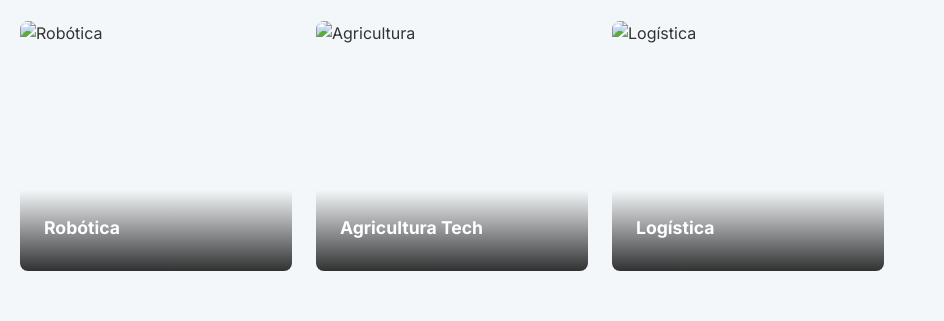
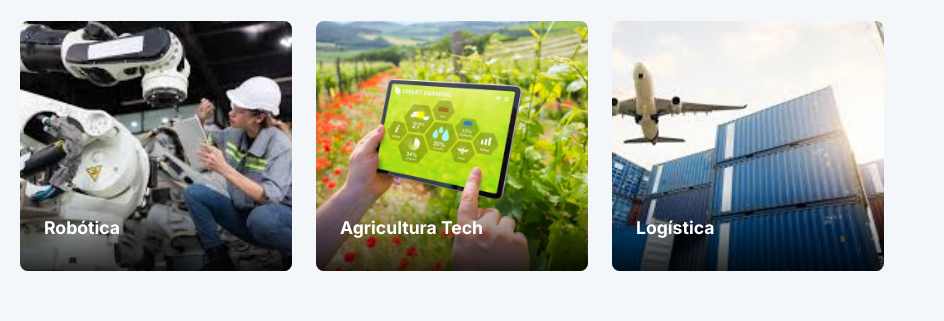
Before and after one commit to Davilapai/PaginaWWW, a plain HTML site: page index.html in a window 1280 px wide. Shown: the part 1859-2180 px from the top of the page, 336-1280 px from the left. Drawn offline with Linux system fonts and the light colour scheme; the site is published under a folder, as on GitHub Pages, so addresses that start at the root find nothing.

Commit message:
Update index.html

```diff
--- a/index.html
+++ b/index.html
@@ -147,21 +147,21 @@
                 </div>
                 <!-- App 6 -->
                 <div class="app-card">
-                    <img src="/Imagenes/Robotica.jpg" alt="Robótica">
+                    <img src="Imagenes/Robotica.jpg" alt="Robótica">
                     <div class="app-overlay">
                         <h4>Robótica</h4>
                     </div>
                 </div>
                 <!-- App 7 -->
                 <div class="app-card">
-                    <img src="/Imagenes/Atech.jpg" alt="Agricultura">
+                    <img src="Imagenes/Atech.jpg" alt="Agricultura">
                     <div class="app-overlay">
                         <h4>Agricultura Tech</h4>
                     </div>
                 </div>
                 <!-- App 8 -->
                 <div class="app-card">
-                    <img src="/Imagenes/Logistica.jpg" alt="Logística">
+                    <img src="Imagenes/Logistica.jpg" alt="Logística">
                     <div class="app-overlay">
                         <h4>Logística</h4>
                     </div>
```
